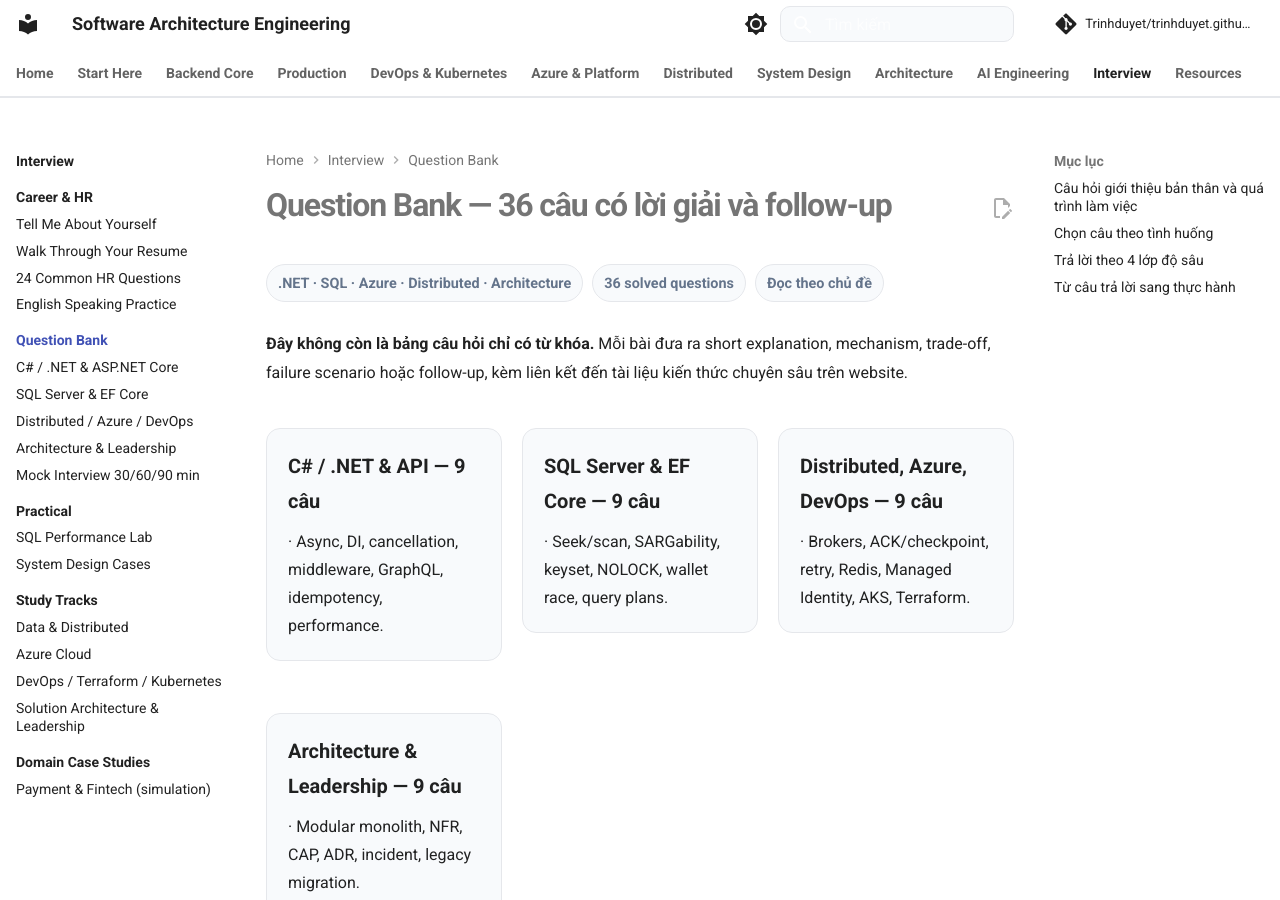
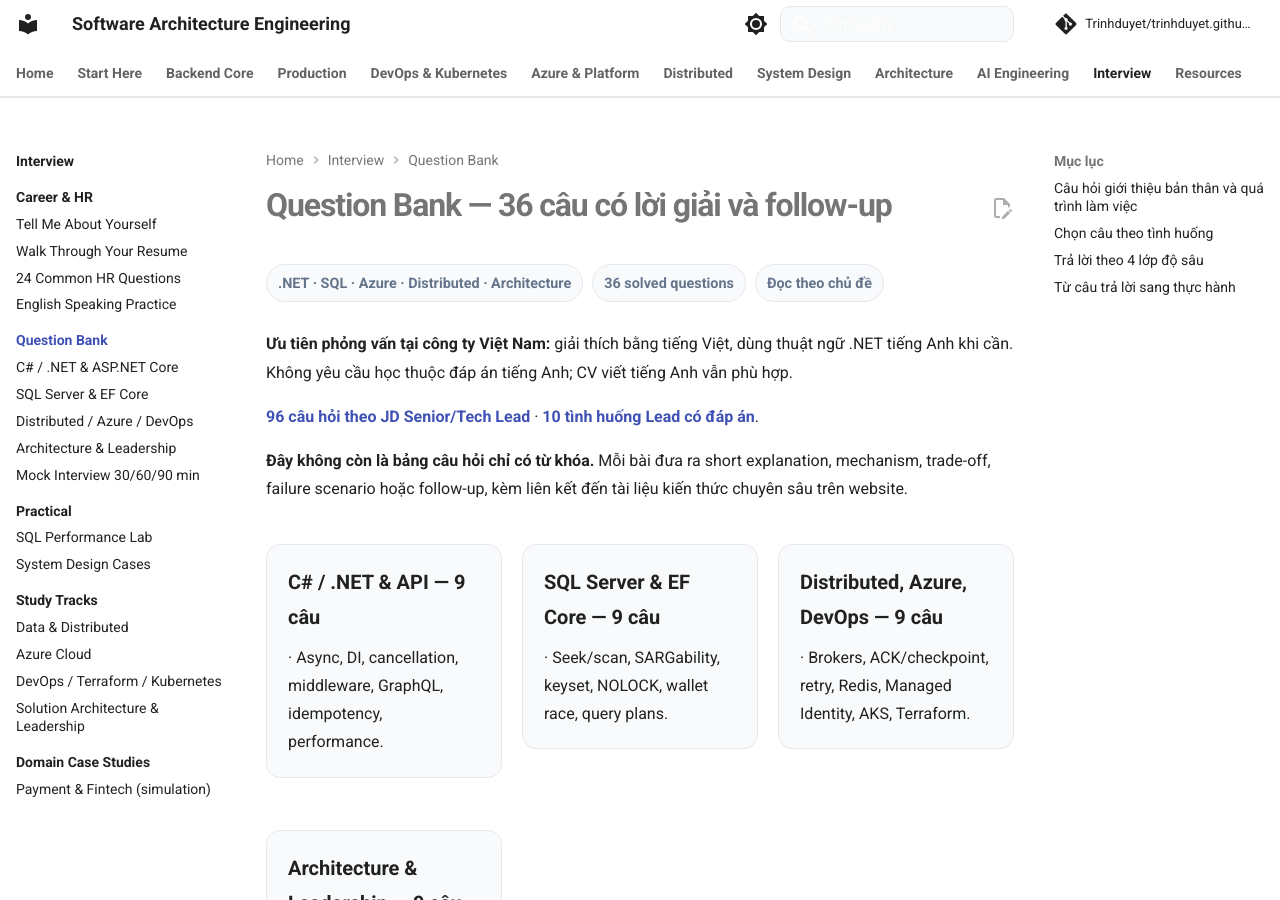
Before and after one commit to Trinhduyet/trinhduyet.github.io, an MkDocs documentation site: the page built from docs/interview/05-interview-preparation/index.md, in a window 1280 px wide and 900 px high. Built offline with MkDocs 1.6.1 and Material for MkDocs 9.7.7, drawn with Linux system fonts in a browser that asks for light colours; comment, search, counter and statistics services are not loaded.

Commit message:
feat(interview): Vietnamese-first preparation and Senior Tech Lead job question navigation

```diff
--- a/docs/interview/05-interview-preparation/index.md
+++ b/docs/interview/05-interview-preparation/index.md
@@ -1,6 +1,10 @@
 # Question Bank — 36 câu có lời giải và follow-up
 
 <div class="lesson-meta"><span>.NET · SQL · Azure · Distributed · Architecture</span><span>36 solved questions</span><span>Đọc theo chủ đề</span></div>
+
+**Ưu tiên phỏng vấn tại công ty Việt Nam:** giải thích bằng tiếng Việt, dùng thuật ngữ .NET tiếng Anh khi cần. Không yêu cầu học thuộc đáp án tiếng Anh; CV viết tiếng Anh vẫn phù hợp.
+
+[**96 câu hỏi theo JD Senior/Tech Lead**](senior-techlead-question-map.md) · [**10 tình huống Lead có đáp án**](techlead-scenarios.md).
 
 **Đây không còn là bảng câu hỏi chỉ có từ khóa.** Mỗi bài đưa ra short explanation, mechanism, trade-off, failure scenario hoặc follow-up, kèm liên kết đến tài liệu kiến thức chuyên sâu trên website.
 
```
